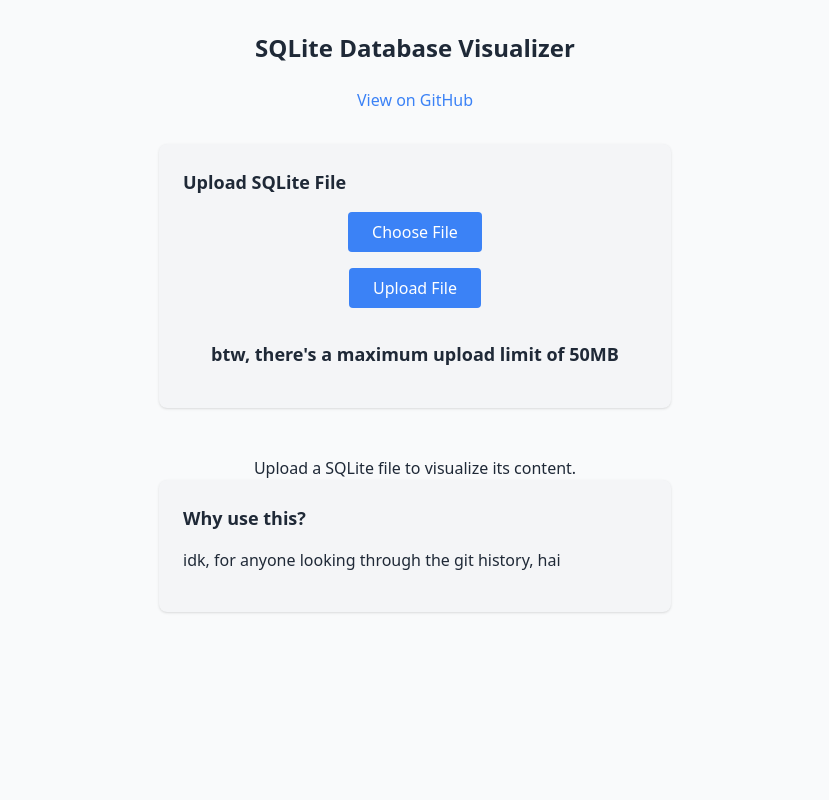
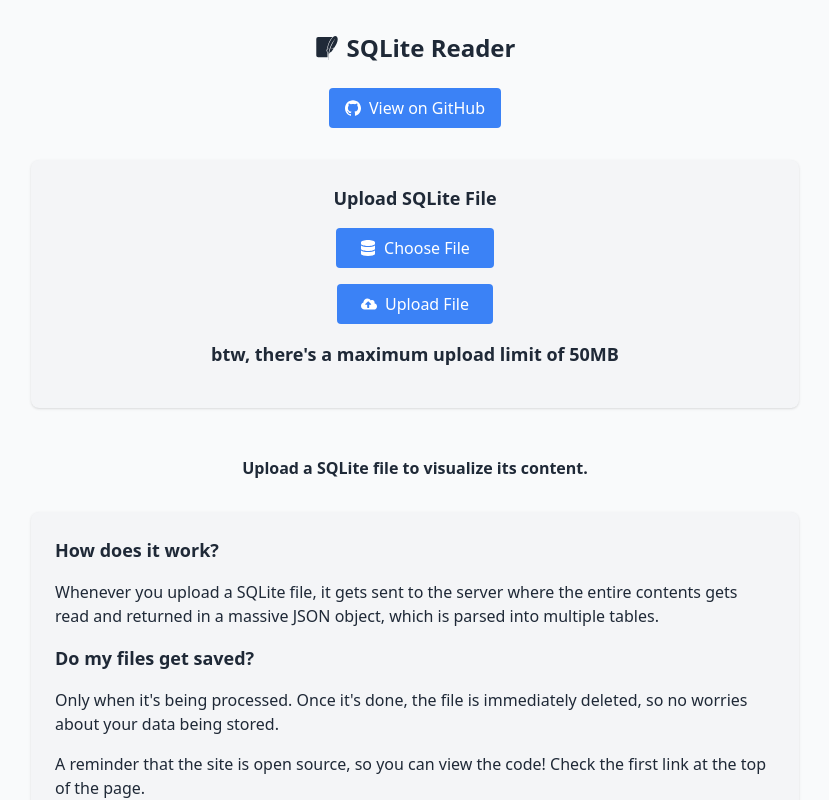
Before and after one commit to GalvinPython/sqlite-viewer, a Next.js app: page / in a window 1280 px wide. Shown: the top 800 px of the page, without its empty margins (225-1054 px from the left). Built offline with nearby package versions, Linux system fonts and the light colour scheme.

Commit message:
feat: something i forgot but like... idk rate limiting

```diff
--- a/package.json
+++ b/package.json
@@ -12,10 +12,12 @@
   "dependencies": {
     "@million/lint": "^1.0.14",
     "bun-types": "^1.1.39",
+    "express-rate-limit": "^7.5.0",
     "multer": "^1.4.5-lts.1",
     "next": "15.1.0",
     "react": "^19.0.0",
     "react-dom": "^19.0.0",
+    "react-icons": "^5.4.0",
     "sqlite3": "^5.1.7"
   },
   "devDependencies": {
--- a/pages/_document.tsx
+++ b/pages/_document.tsx
@@ -16,7 +16,10 @@
                 <link href="/favicon.svg" rel="icon" />
                 <title>SQLite Database Viewer</title>
             </Head>
-            <body className="antialiased">
+            <body
+                className="antialiased"
+                style={{ backgroundColor: "var(--background-color)" }}
+            >
                 <Main />
                 <NextScript />
             </body>
--- a/pages/api/upload.ts
+++ b/pages/api/upload.ts
@@ -1,11 +1,10 @@
-// TODO: Security considerations for file uploads
-
 import fs from "fs";
 import path from "path";
 
 import { NextApiRequest, NextApiResponse } from "next";
 import multer from "multer";
 import sqlite3 from "sqlite3";
+import rateLimit from "express-rate-limit";
 
 // Temporary directory where uploaded files are stored
 const tmpDir = path.join(process.cwd(), "tmp");
@@ -36,13 +35,40 @@
     });
 }
 
+// Set up rate-limiting
+const limiter = rateLimit({
+    windowMs: 60 * 1000, // 1 minute
+    max: 10, // Limit each IP to 10 requests per windowMs
+    message: { error: "Too many requests, please try again later." },
+    keyGenerator: (req) => {
+        const ip =
+            req.headers["x-forwarded-for"] ||
+            req.socket.remoteAddress ||
+            req.headers["cf-connecting-ip"] ||
+            "";
+
+        return Array.isArray(ip) ? ip[0] : ip;
+    },
+});
+
+// Helper function to run the rate-limiter middleware
+async function runRateLimiter(req: NextApiRequest, res: NextApiResponse) {
+    await new Promise<void>((resolve, reject) => {
+        limiter(req as any, res as any, (result: any) => {
+            if (result instanceof Error) reject(result);
+            resolve();
+        });
+    });
+}
+
 export default async function handler(
     req: NextApiRequest,
     res: NextApiResponse,
 ) {
-    if (req.method === "POST") {
-        try {
-            // Run multer middleware
+    try {
+        await runRateLimiter(req, res);
+
+        if (req.method === "POST") {
             await runMiddleware(req, res, uploadMiddleware);
 
             const file = (req as any).file;
@@ -116,15 +142,21 @@
             }
 
             return;
-        } catch (error) {
-            console.error(error);
-
-            res.status(500).json({ error: "File upload failed" });
+        } else {
+            res.status(405).json({ error: "Method not allowed" });
 
             return;
         }
-    } else {
-        res.status(405).json({ error: "Method not allowed" });
+    } catch (error) {
+        console.error(error);
+
+        if ((error as any).status === 429) {
+            res.status(429).json({
+                error: "Too many requests, please try again later.",
+            });
+        } else {
+            res.status(500).json({ error: "File upload failed" });
+        }
 
         return;
     }
--- a/pages/index.tsx
+++ b/pages/index.tsx
@@ -1,6 +1,8 @@
 "use client";
 
 import React, { useState, useEffect } from "react";
+import { SiSqlite, SiGithub } from "react-icons/si";
+import { FaCloudUploadAlt, FaDatabase } from "react-icons/fa";
 
 interface TabsProps {
     tabs: string[];
@@ -58,6 +60,18 @@
 
         if (file.size > 50 * 1024 * 1024) {
             return alert("File size exceeds the 50MB limit.");
+        }
+
+        const fileExtension = file.name.split(".").pop()?.toLowerCase();
+
+        if (
+            fileExtension !== "db" &&
+            fileExtension !== "sqlite" &&
+            fileExtension !== "sqlite3"
+        ) {
+            return alert(
+                "Invalid file type. Please upload a .db, .sqlite, or .sqlite3 file.",
+            );
         }
 
         const formData = new FormData();
@@ -134,33 +148,38 @@
         <div
             className="min-h-screen p-8"
             style={{
-                backgroundColor: "var(--background-color)",
+                // backgroundColor: "var(--background-color)",
                 color: "var(--text-color)",
             }}
         >
             <header className="flex flex-col items-center gap-6 mb-8">
-                <h1 className="text-2xl font-semibold">
-                    SQLite Database Visualizer
+                <h1 className="text-2xl font-semibold flex items-center gap-2">
+                    <SiSqlite />
+                    SQLite Reader
                 </h1>
                 <a
-                    className="hover:underline"
+                    className="px-4 py-2 rounded hover:bg-blue-600 transition inline-flex items-center gap-2"
                     href="https://github.com/GalvinPython/sqlite-viewer"
                     rel="noopener noreferrer"
-                    style={{ color: "var(--button-bg)" }}
+                    style={{
+                        backgroundColor: "var(--button-bg)",
+                        color: "var(--button-text-color)",
+                    }}
                     target="_blank"
                 >
+                    <SiGithub />
                     View on GitHub
                 </a>
             </header>
 
             <div className="flex justify-center mb-12">
                 <div
-                    className="w-full max-w-lg p-6 shadow rounded-lg "
+                    className="w-full max-w-3xl p-6 shadow rounded-lg"
                     style={{
                         backgroundColor: "var(--upload-box-bg)",
                     }}
                 >
-                    <h2 className="text-lg font-semibold mb-4">
+                    <h2 className="text-lg text-center font-semibold mb-4">
                         Upload SQLite File
                     </h2>
                     <div className="flex flex-col items-center gap-4">
@@ -173,13 +192,14 @@
                         />
 
                         <label
-                            className="px-6 py-2 rounded cursor-pointer hover:bg-blue-600 transition"
+                            className="px-6 py-2 rounded hover:bg-blue-600 transition inline-flex items-center gap-2"
                             htmlFor="file-upload"
                             style={{
                                 backgroundColor: "var(--button-bg)",
                                 color: "var(--button-text-color)",
                             }}
                         >
+                            <FaDatabase />
                             Choose File
                         </label>
                         {file && (
@@ -191,13 +211,14 @@
                             </p>
                         )}
                         <button
-                            className="px-6 py-2 rounded hover:bg-blue-600 transition gap-6 mb-8"
+                            className="px-6 py-2 rounded hover:bg-blue-600 transition inline-flex items-center gap-2 mb-4"
                             style={{
                                 backgroundColor: "var(--button-bg)",
                                 color: "var(--button-text-color)",
                             }}
                             onClick={handleUpload}
                         >
+                            <FaCloudUploadAlt />
                             Upload File
                         </button>
                     </div>
@@ -220,23 +241,49 @@
                     </div>
                 </div>
             ) : (
-                <p className="text-center">
+                <p className="text-center font-bold mb-8">
                     Upload a SQLite file to visualize its content.
                 </p>
             )}
 
             <div className="flex justify-center mb-12">
                 <div
-                    className="w-full max-w-lg p-6 shadow rounded-lg"
+                    className="w-full max-w-3xl p-6 shadow rounded-lg"
                     style={{
                         backgroundColor: "var(--upload-box-bg)",
                     }}
                 >
                     <h2 className="text-lg font-semibold mb-4">
-                        Why use this?
+                        How does it work?
                     </h2>
                     <p className="mb-4">
-                        idk, for anyone looking through the git history, hai
+                        Whenever you upload a SQLite file, it gets sent to the
+                        server where the entire contents gets read and returned
+                        in a massive JSON object, which is parsed into multiple
+                        tables.
+                    </p>
+
+                    <h2 className="text-lg font-semibold mb-4">
+                        Do my files get saved?
+                    </h2>
+                    <p className="mb-4">
+                        Only when it&apos;s being processed. Once it&apos;s
+                        done, the file is immediately deleted, so no worries
+                        about your data being stored.
+                    </p>
+                    <p className="mb-4">
+                        A reminder that the site is open source, so you can view
+                        the code! Check the first link at the top of the page.
+                    </p>
+
+                    <h2 className="text-lg font-semibold mb-4">
+                        A reminder about large files
+                    </h2>
+                    <p className="mb-4">
+                        As the database gets visualised in the browser, it can
+                        be a bit slow with large files. Please be patient! Of
+                        course the site is limited by your system performance,
+                        so if you&apos;re on a potato, it&apos;s gonna be slow.
                     </p>
                 </div>
             </div>
--- a/styles/globals.css
+++ b/styles/globals.css
@@ -26,8 +26,19 @@
   }
 }
 
-body {
+html {
   color: var(--foreground);
-  background: var(--background);
-  font-family: system-ui, -apple-system, BlinkMacSystemFont, 'Segoe UI', Roboto, Oxygen, Ubuntu, Cantarell, 'Open Sans', 'Helvetica Neue', sans-serif
+  background-color: var(--background);
+  font-family:
+    system-ui,
+    -apple-system,
+    BlinkMacSystemFont,
+    "Segoe UI",
+    Roboto,
+    Oxygen,
+    Ubuntu,
+    Cantarell,
+    "Open Sans",
+    "Helvetica Neue",
+    sans-serif;
 }
```
Also changed, not shown: h.ts (added, +46 -0 lines), 2 other files (tests, documents, lock files or other folders).
